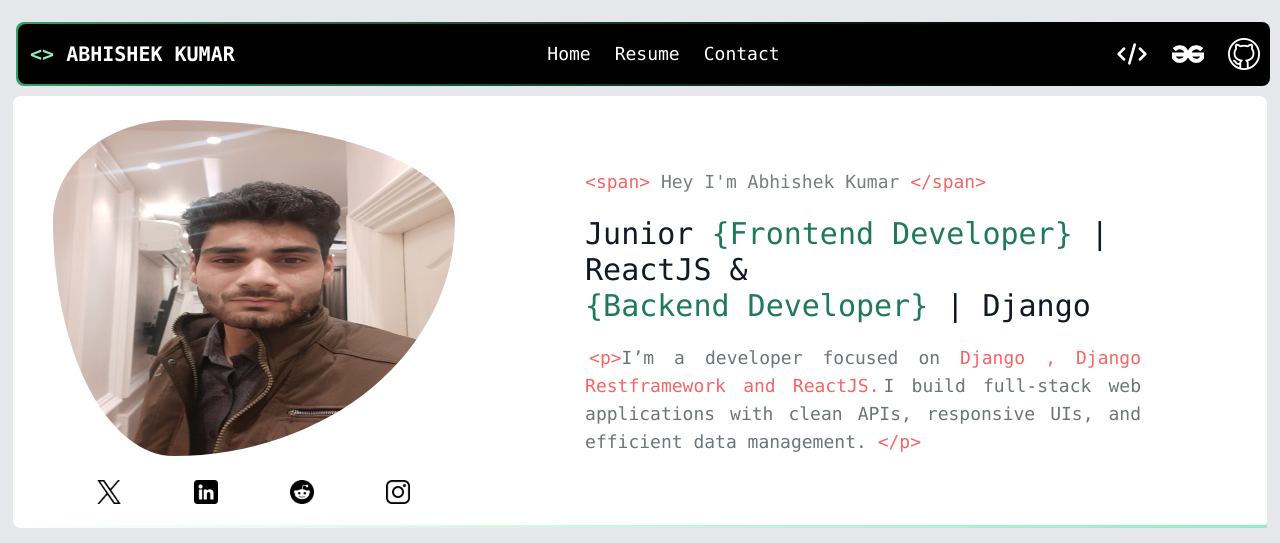
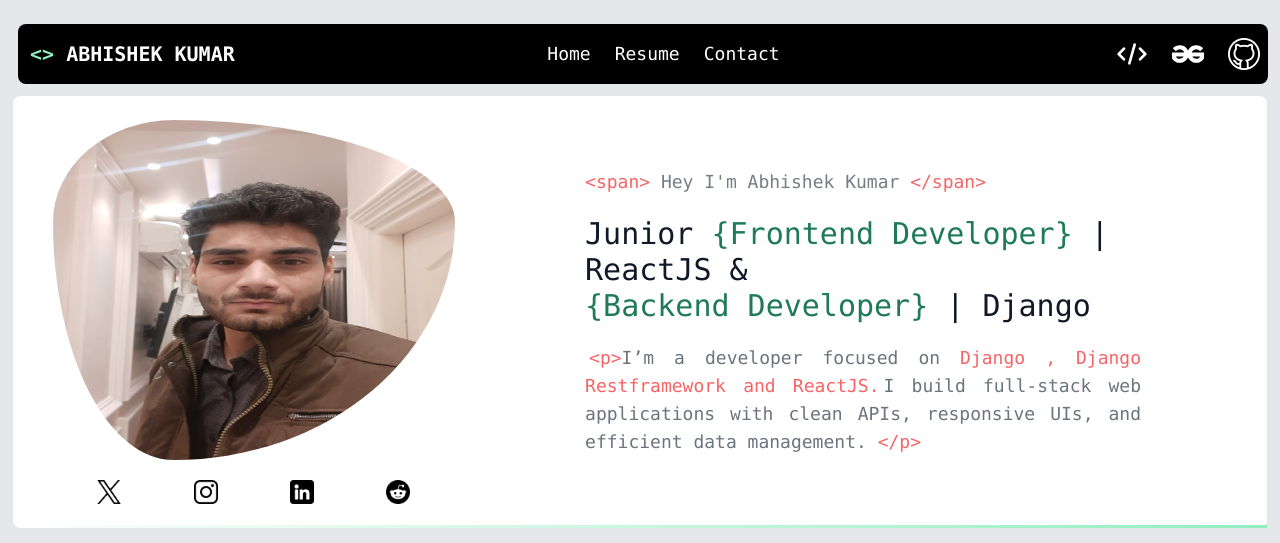
Before and after one commit to krishnagupta79658/Updated-Portfolio, a React (Vite) app: page / in a window 1280 px wide. Shown: the top 543 px of the page. Built offline with nearby package versions, Linux system fonts and the light colour scheme.

Commit message:
changes in scale of link

```diff
--- a/src/component/Home.jsx
+++ b/src/component/Home.jsx
@@ -14,11 +14,11 @@ function Home(){
 
             <div className="lg:w-4/12 w-4/6 h-64 sm:h-80 lg:h-96  mx-4 flex flex-col justify-center  ">
                 <img src={myPhoto} className=" h-full w-full inset-0 rounded-[30%_70%_70%_30%/30%_30%_70%_70%] overflow-hidden"  alt="my photo"/>
-                <div className="flex flex-row gap-7 justify-evenly mt-6">
-                    <a href="https://x.com/Abhishe7716700"><img src={twitter} className="w-6 h-6 hover:scale-125 transition-all duration-150" alt="twitter" /></a>
-                    <a href="https://www.linkedin.com/in/abhishek-kumar983/"><img src={linkedin} className="w-6 h-6 hover:scale-125 transition-all duration-150" alt="linkedin" /></a>
-                    <a href="https://www.reddit.com/user/Potential_Bee_4426/"><img src={reddit} className="w-6 h-6 hover:scale-125 transition-all duration-150" alt="reddit" /></a>
-                    <a href="https://www.instagram.com/yourabhishek_a1/"><img src={instagram} className="w-6 h-6 hover:scale-125 transition-all duration-150"  alt="instagram" /></a>
+                <div className="flex flex-row gap-7 justify-evenly mt-5">
+                                    <a href="https://x.com/Abhishe7716700"><img src={twitter} className="w-6 h-6 hover:scale-125 transition-all duration-150 dark:bg-white dark:rounded-lg dark:p-1" alt="twitter" /></a>
+                                    <a href="https://www.instagram.com/yourabhishek_a1/"><img src={instagram} className="w-6 h-6 hover:scale-125 transition-all duration-150 dark:bg-white dark:rounded-full"  alt="instagram" /></a>
+                                    <a href="https://www.linkedin.com/in/abhishek-kumar983/"><img src={linkedin} className="w-6 h-6 hover:scale-125 transition-all duration-150 dark:bg-white dark:rounded-full" alt="linkedin" /></a>
+                                    <a href="https://www.reddit.com/user/Potential_Bee_4426/"><img src={reddit} className="w-6 h-6 hover:scale-125 transition-all duration-150 dark:bg-white dark:rounded-full" alt="reddit" /></a>
 
                 </div>
             </div>
--- a/src/component/NavBar.jsx
+++ b/src/component/NavBar.jsx
@@ -5,7 +5,7 @@ import github from "../assets/image/nav/github.png";
 function NavBar() {
   return (
     <div className=" w-[98%] left-0.5 sm:left-4 bg-[#E5E7EB] dark:bg-[#121212] h-fit fixed top-0 z-50 flex items-center justify-center ">
-      <div className="block bg-gradient-to-r from-[#31a169] to-[#000000] z-0 absolute bottom-0 left-0 h-full sm:h-16 rounded-lg w-full"></div>
+      <div className="hidden dark:block bg-gradient-to-r from-[#31a169] to-[#000000] z-0 absolute bottom-0 left-0 h-full sm:h-16 rounded-lg w-full"></div>
 
     <nav className=" flex items-center flex-col gap-2 sm:gap-1 sm:flex-row
     sm:justify-between bg-black text-white px-2 py-3 sm:mt-6 ml-0.5 mb-0.5 sm:m-0.5  rounded-lg w-full relative">
@@ -24,11 +24,11 @@ function NavBar() {
       </div>
 
 
-      <div className="flex items-center gap-3.5 sm:gap-6 ">
+      <div className="flex items-center gap-3.5 sm:gap-6  ">
 
-        <a href="https://leetcode.com/u/abhishek_coder983/" target="_blank"><img src={leetCode} className="w-8 h-8" alt="leetcode" /></a>
-        <a href="https://www.geeksforgeeks.org/user/ruhelab5q54/" target="_blank"><img src={gfg} className="w-8 h-8" alt="gfg" /></a>
-        <a href="https://github.com/Abhicoder983" target="_blank"><img src={github} className="w-8 h-8" alt="github" /></a>
+        <a href="https://leetcode.com/u/abhishek_coder983/" target="_blank"><img src={leetCode} className="w-8 h-8 hover:scale-125 transition-all duration-150" alt="leetcode" /></a>
+        <a href="https://www.geeksforgeeks.org/user/ruhelab5q54/" target="_blank"><img src={gfg} className="w-8 h-8 hover:scale-125 transition-all duration-150" alt="gfg" /></a>
+        <a href="https://github.com/Abhicoder983" target="_blank"><img src={github} className="w-8 h-8 hover:scale-125 transition-all duration-150" alt="github" /></a>
       </div>
       </div>
     </nav>
```
